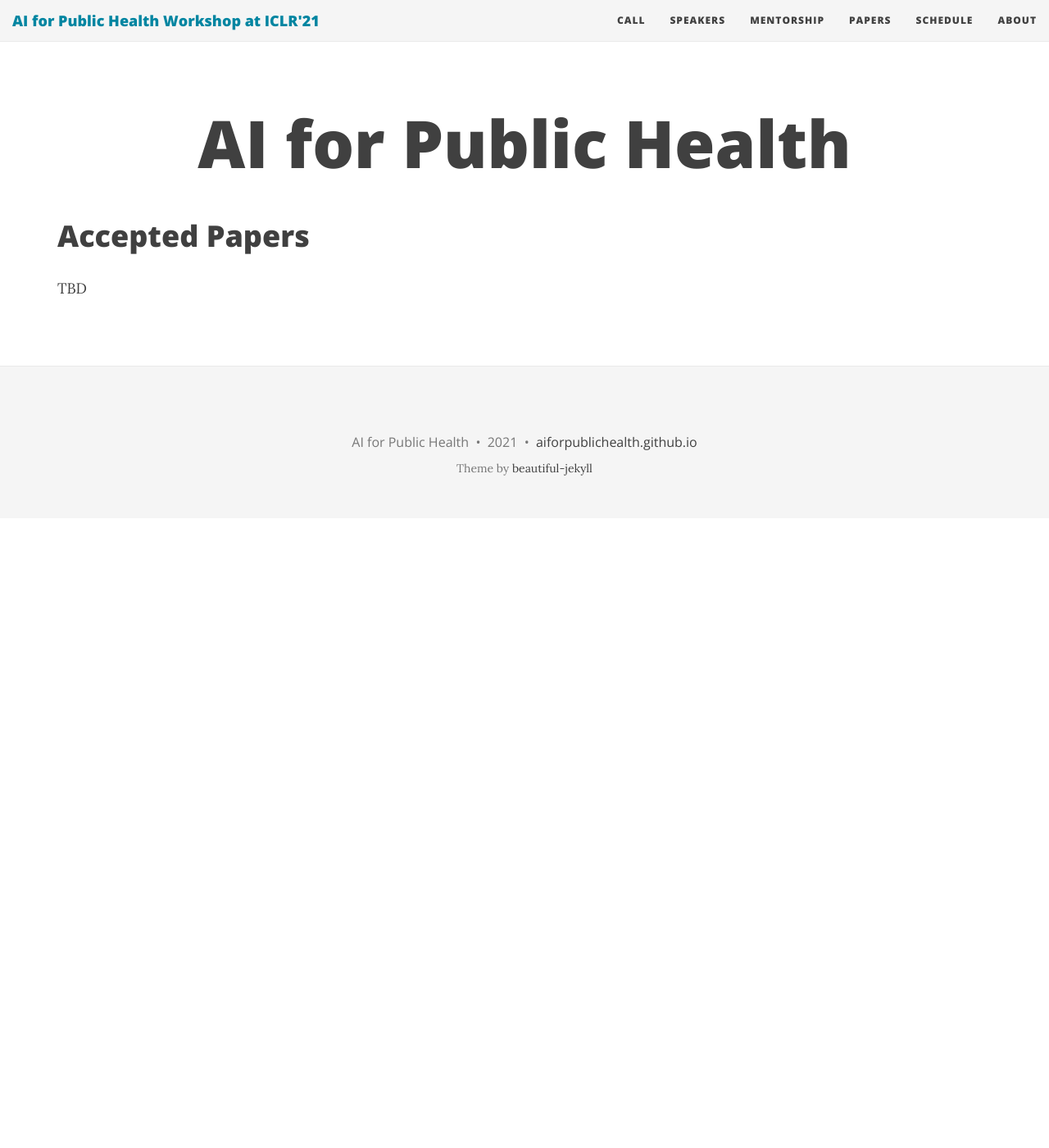
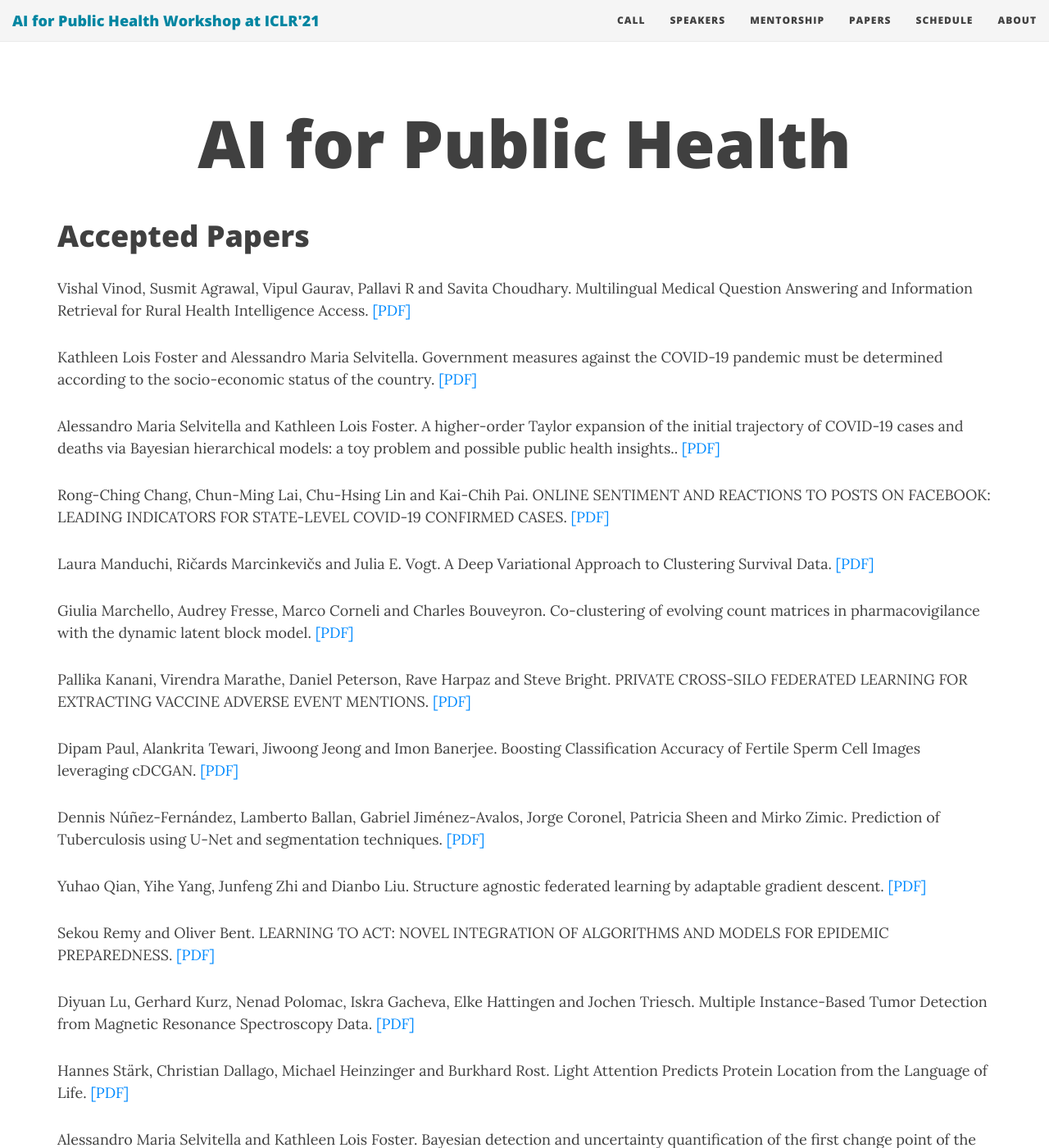
Before and after one commit to slremy/aiforpublichealth.github.io, a Jekyll site: the page built from papers.md, in a window 1280 px wide and 1400 px high. Shown: the whole window at 82% size. Built offline with Jekyll 4.4.1, drawn with Linux system fonts in a browser that asks for light colours; nearby versions of some CDN libraries; some of the changed text lies outside the part shown.

Commit message:
Update papers.md

```diff
--- a/papers.md
+++ b/papers.md
@@ -6,4 +6,30 @@ use-site-title: true
 
 # Accepted Papers
 
-TBD
+Vishal Vinod, Susmit Agrawal, Vipul Gaurav, Pallavi R and Savita Choudhary. Multilingual Medical Question Answering and Information Retrieval for Rural Health Intelligence Access. [[PDF]](papers/ICLR-AI4PH_paper_1.pdf)
+
+Kathleen Lois Foster and Alessandro Maria Selvitella. Government measures against the COVID-19 pandemic must be determined according to the socio-economic status of the country. [[PDF]](papers/ICLR-AI4PH_paper_2.pdf)
+
+Alessandro Maria Selvitella and Kathleen Lois Foster. A higher-order Taylor expansion of the initial trajectory of COVID-19 cases and deaths via Bayesian hierarchical models: a toy problem and possible public health insights.. [[PDF]](papers/ICLR-AI4PH_paper_3.pdf)
+
+Rong-Ching Chang, Chun-Ming Lai, Chu-Hsing Lin and Kai-Chih Pai. ONLINE SENTIMENT AND REACTIONS TO POSTS ON FACEBOOK: LEADING INDICATORS FOR STATE-LEVEL COVID-19 CONFIRMED CASES. [[PDF]](papers/ICLR-AI4PH_paper_7.pdf)
+
+Laura Manduchi, Ričards Marcinkevičs and Julia E. Vogt. A Deep Variational Approach to Clustering Survival Data. [[PDF]](papers/ICLR-AI4PH_paper_9.pdf)
+
+Giulia Marchello, Audrey Fresse, Marco Corneli and Charles Bouveyron. Co-clustering of evolving count matrices in pharmacovigilance with the dynamic latent block model. [[PDF]](papers/ICLR-AI4PH_paper_10.pdf)
+
+Pallika Kanani, Virendra Marathe, Daniel Peterson, Rave Harpaz and Steve Bright. PRIVATE CROSS-SILO FEDERATED LEARNING FOR EXTRACTING VACCINE ADVERSE EVENT MENTIONS. [[PDF]](papers/ICLR-AI4PH_paper_11.pdf)
+
+Dipam Paul, Alankrita Tewari, Jiwoong Jeong and Imon Banerjee. Boosting Classification Accuracy of Fertile Sperm Cell Images leveraging cDCGAN. [[PDF]](papers/ICLR-AI4PH_paper_12.pdf)
+
+Dennis Núñez-Fernández, Lamberto Ballan, Gabriel Jiménez-Avalos, Jorge Coronel, Patricia Sheen and Mirko Zimic. Prediction of Tuberculosis using U-Net and segmentation techniques. [[PDF]](papers/ICLR-AI4PH_paper_14.pdf)
+
+Yuhao Qian, Yihe Yang, Junfeng Zhi and Dianbo Liu. Structure agnostic federated learning by adaptable gradient descent. [[PDF]](papers/ICLR-AI4PH_paper_15.pdf)
+
+Sekou Remy and Oliver Bent. LEARNING TO ACT: NOVEL INTEGRATION OF ALGORITHMS AND MODELS FOR EPIDEMIC PREPAREDNESS. [[PDF]](papers/ICLR-AI4PH_paper_16.pdf)
+
+Diyuan Lu, Gerhard Kurz, Nenad Polomac, Iskra Gacheva, Elke Hattingen and Jochen Triesch. Multiple Instance-Based Tumor Detection from Magnetic Resonance Spectroscopy Data. [[PDF]](papers/ICLR-AI4PH_paper_19.pdf)
+
+Hannes Stärk, Christian Dallago, Michael Heinzinger and Burkhard Rost. Light Attention Predicts Protein Location from the Language of Life. [[PDF]](papers/ICLR-AI4PH_paper_20.pdf)
+
+Alessandro Maria Selvitella and Kathleen Lois Foster. Bayesian detection and uncertainty quantification of the first change point of the COVID-19 case curve in the Midwest: Timeliness of non-pharmaceutical interventions.. [[PDF]](papers/ICLR-AI4PH_paper_21.pdf)
```
